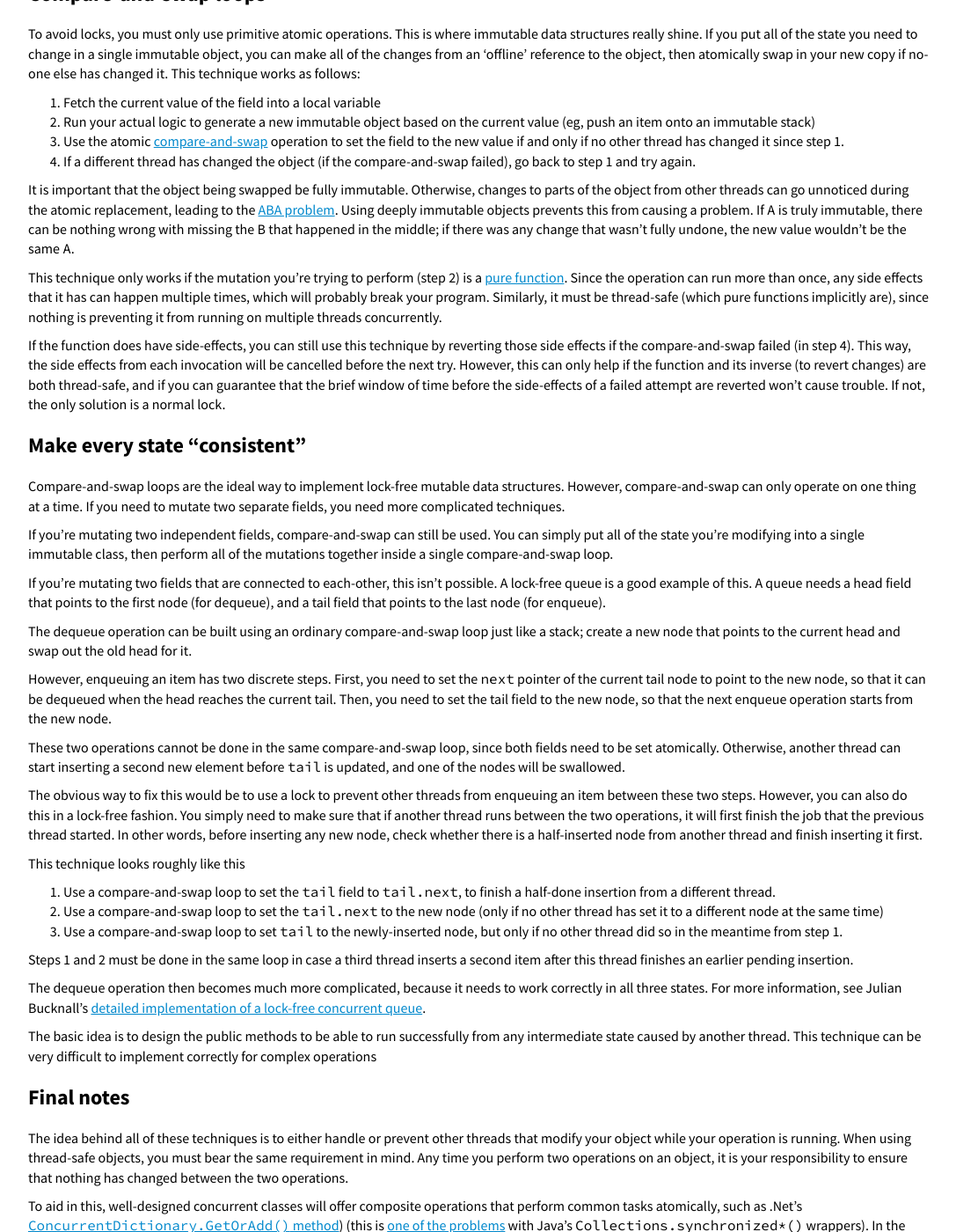
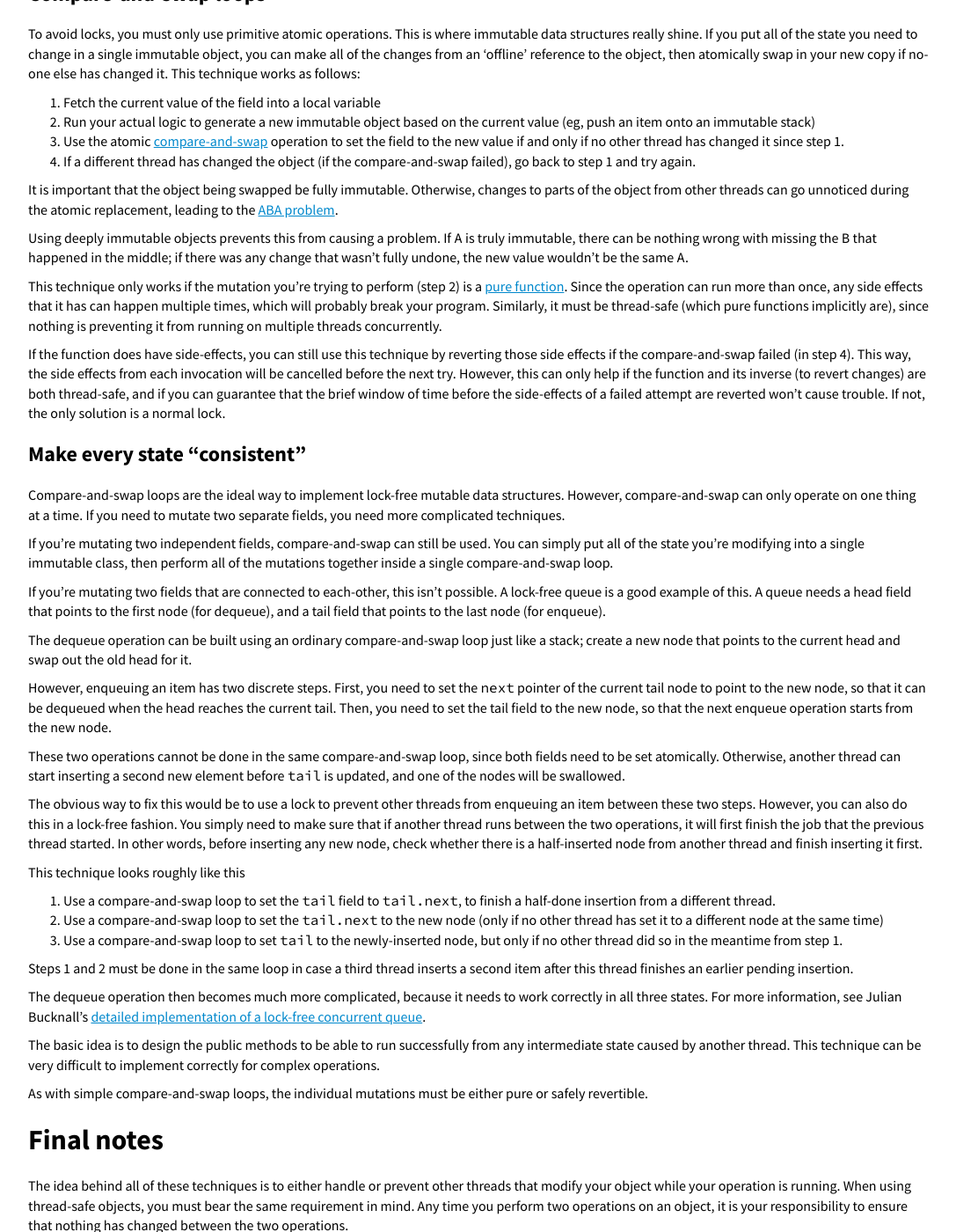
Before and after one commit to SLaks/SLaks.Blog, a Jekyll site: the page built from _posts/2013-07-22-thread-safe-data-structures.md, in a window 1280 px wide and 1400 px high, scrolled down 1198 px. Shown: the whole window at 88% size, without its empty margins (96-1183 px from the left). Built offline with Jekyll 4.4.1, drawn with Linux system fonts in a browser that asks for light colours; Markdown is read by kramdown in place of the engine named in the settings.

Commit message:
Update post: Thread-safe data structures
Add paragraph break, missing sentence.

```diff
--- a/_posts/2013-07-22-thread-safe-data-structures.md
+++ b/_posts/2013-07-22-thread-safe-data-structures.md
@@ -43,7 +43,9 @@ To avoid locks, you must only use primitive atomic operations.  This is where im
  3. Use the atomic [compare-and-swap](http://en.wikipedia.org/wiki/Compare-and-swap) operation to set the field to the new value if and only if no other thread has changed it since step 1.
  4. If a different thread has changed the object (if the compare-and-swap failed), go back to step 1 and try again.
 
-It is important that the object being swapped be fully immutable.  Otherwise, changes to parts of the object from other threads can go unnoticed during the atomic replacement, leading to the [ABA problem](http://en.wikipedia.org/wiki/ABA_problem).  Using deeply immutable objects prevents this from causing a problem.  If `A` is truly immutable, there can be nothing wrong with missing the `B` that happened in the middle; if there was any change that wasn't fully undone, the new value wouldn't be the same `A`.
+It is important that the object being swapped be fully immutable.  Otherwise, changes to parts of the object from other threads can go unnoticed during the atomic replacement, leading to the [ABA problem](http://en.wikipedia.org/wiki/ABA_problem).
+
+Using deeply immutable objects prevents this from causing a problem.  If `A` is truly immutable, there can be nothing wrong with missing the `B` that happened in the middle; if there was any change that wasn't fully undone, the new value wouldn't be the same `A`.
 
 This technique only works if the mutation you're trying to perform (step 2) is a [pure function](http://en.wikipedia.org/wiki/Pure_function).  Since the operation can run more than once, any side effects that it has can happen multiple times, which will probably break your program.  Similarly, it must be thread-safe (which pure functions implicitly are), since nothing is preventing it from running on multiple threads concurrently.
 
@@ -75,9 +77,11 @@ Steps 1 and 2 must be done in the same loop in case a third thread inserts a sec
 
 The dequeue operation then becomes much more complicated, because it needs to work correctly in all three states.  For more information, see Julian Bucknall's [detailed implementation of a lock-free concurrent queue](http://www.boyet.com/Articles/LockfreeQueue.html).
 
-The basic idea is to design the public methods to be able to run successfully from any intermediate state caused by another thread.  This technique can be very difficult to implement correctly for complex operations
+The basic idea is to design the public methods to be able to run successfully from any intermediate state caused by another thread.  This technique can be very difficult to implement correctly for complex operations.
 
-##Final notes
+As with simple compare-and-swap loops, the individual mutations must be either pure or safely revertible.
+
+#Final notes
 
 The idea behind all of these techniques is to either handle or prevent other threads that modify your object while your operation is running.  When using thread-safe objects, you must bear the same requirement in mind.  Any time you perform two operations on an object, it is your responsibility to ensure that nothing has changed between the two operations.
 
```
